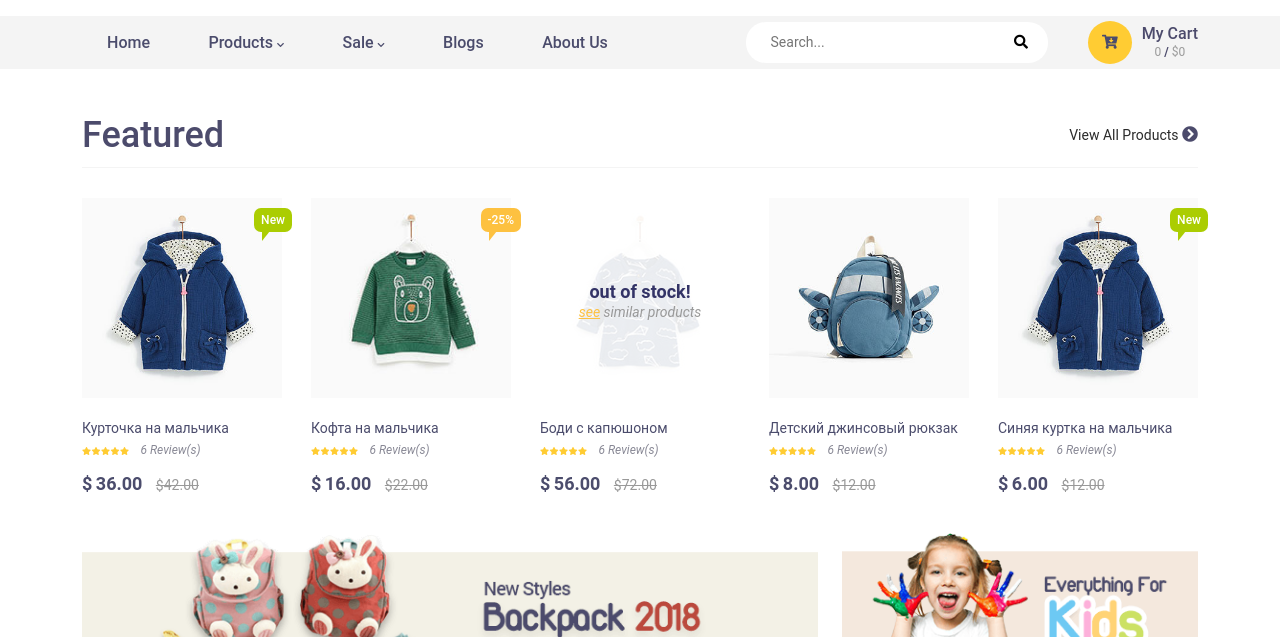
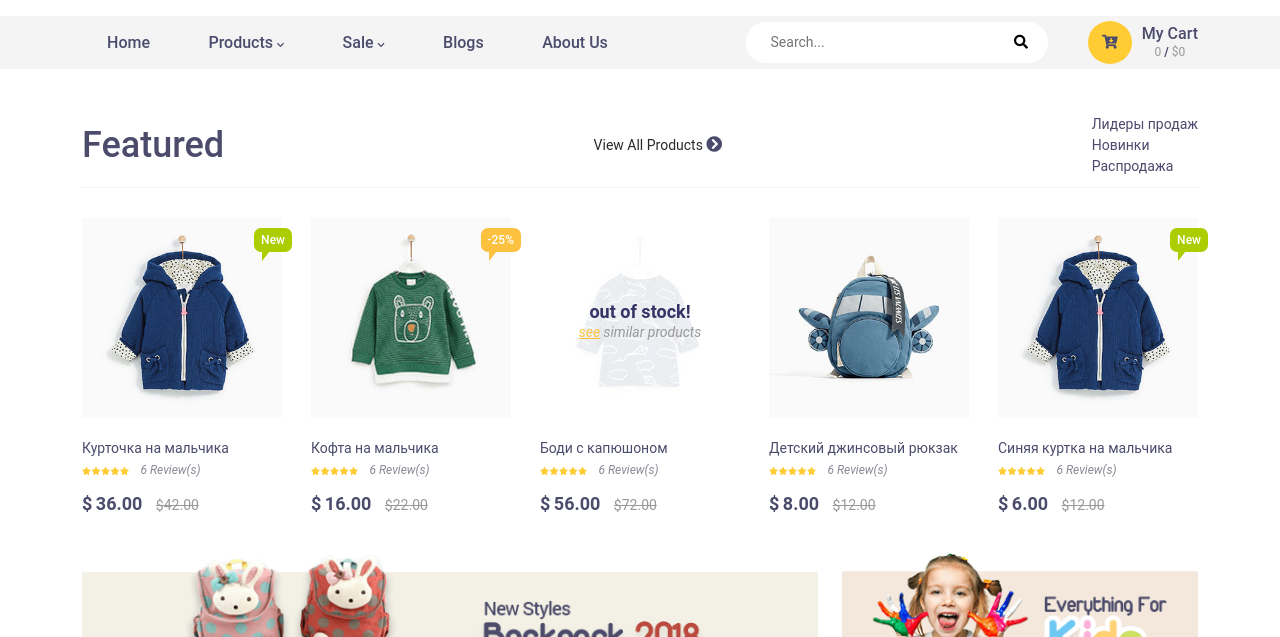
Before and after one commit to Farida700/Miukid, a plain HTML site: page index.html in a window 1280 px wide. Shown: the part 163-800 px from the top of the page. Drawn offline with Linux system fonts and the light colour scheme.

```diff
--- a/index.html
+++ b/index.html
@@ -365,8 +365,8 @@
     <main>
       <div class="container">
         <section class="main__items">
-          <div class="main__heading">
-            <h2 class="heading__title">Featured</h2>
+          <div class="main__heading insert_listing">
+            <h2 class="heading__title ">Featured</h2>
 
             <a class="heading__link" href="?search=#"
               >View All Products <i class="fas fa-chevron-circle-right"></i
--- a/script/add_to_cart.js
+++ b/script/add_to_cart.js
@@ -95,3 +95,19 @@
   let totalAmount = document.getElementsByClassName("bag__item").length;
   document.getElementsByClassName("cart_count")[0].innerHTML = totalAmount;
 }
+
+const tabs = {
+  list_tabs: [
+    "Лидеры продаж",
+    "Новинки",
+    "Распродажа"
+  ]
+};
+
+let creat_ul = document.createElement("ul");
+
+tabs.list_tabs.forEach((item, i) => {
+  creat_ul.innerHTML += `<li>${item}<li>`;
+});
+
+document.querySelector(".insert_listing").innerHTML += creat_ul.outerHTML;
```
